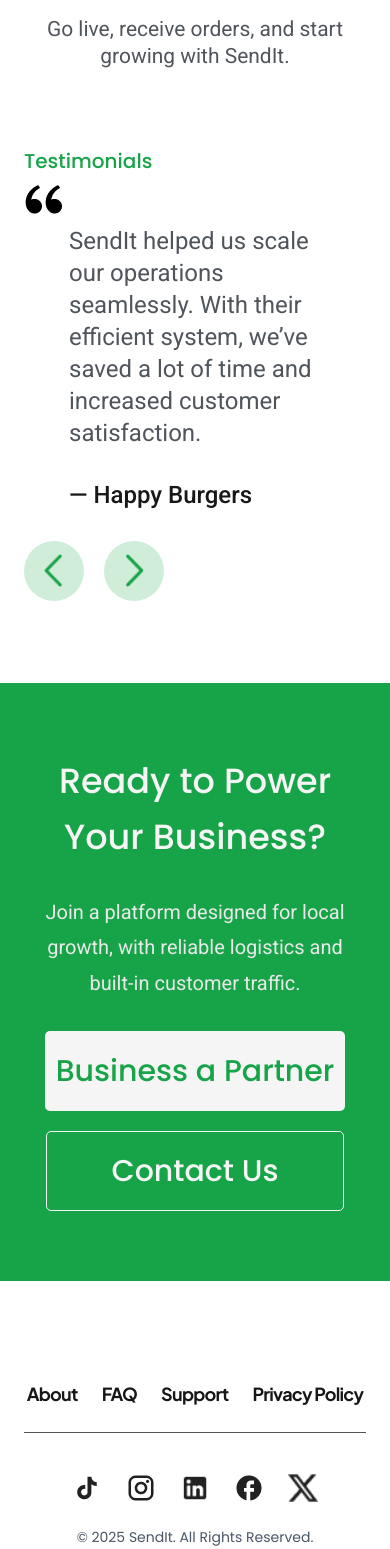
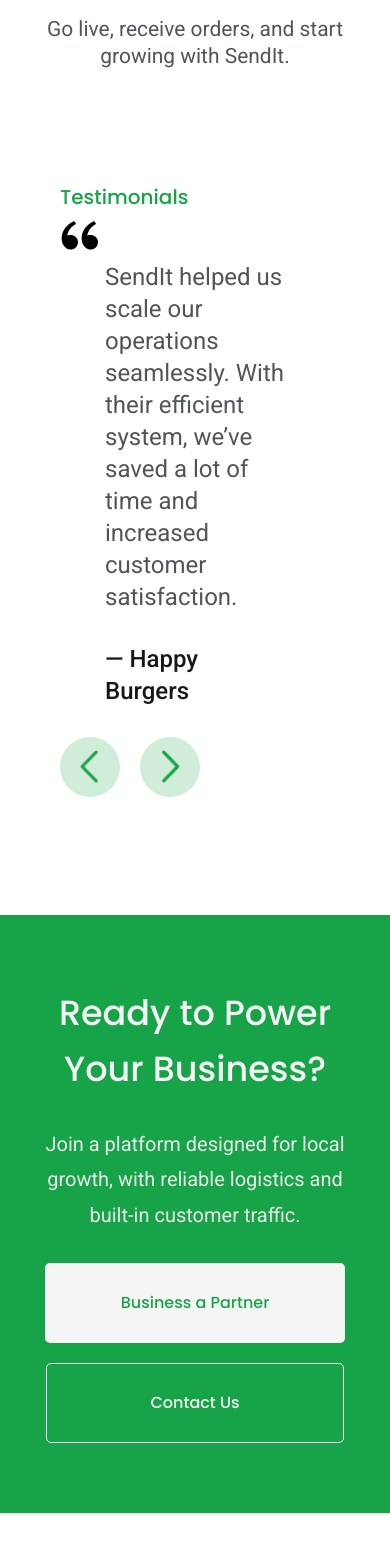
Before and after one commit to NanaAmpomahArhin/sendit-website, a Next.js app in the folder sendit-website/: page /partners in a window 390 px wide. Shown: the part 3632-5181 px from the top of the page. Built offline with nearby package versions, Linux system fonts and the light colour scheme.

Commit message:
changed alignments

```diff
--- a/sendit-website/app/partners/page.jsx
+++ b/sendit-website/app/partners/page.jsx
@@ -165,7 +165,7 @@ const BecomeOurPartner = () => {
           ))}
         </div>
       </section>
-      <section className="flex flex-nowrap items-center lg:px-[200px] 2xl:px-30 2xl:items-start">
+      <section className="flex flex-nowrap items-center justify-center lg:px-[200px] m-auto 2xl:px-30 2xl:items-start">
         <Testimonials />
         <Image
           src="/assets/images/baker.png"
@@ -184,10 +184,10 @@ const BecomeOurPartner = () => {
           built-in customer traffic.
         </p>
         <div className="flex flex-wrap items-center justify-center gap-y-[20px] gap-x-[20px] xl:gap-x-[40px]">
-          <button className=" h-[80px] w-[300px] xl:h-[96px] rounded-[5px] p-[10px] bg-[#F5F5F5] text-[#17A448] text-mono font-medium text-[16px] text-[30px] leading-[40.46px] tracking-[0px] text-center">
+          <button className=" h-[80px] w-[300px] xl:h-[96px] rounded-[5px] p-[10px] bg-[#F5F5F5] text-[#17A448] text-mono font-medium text-[16px] sm:text-[30px] leading-[40.46px] tracking-[0px] text-center">
             Business a Partner
           </button>
-          <button className=" h-[80px] w-[298px] xl:h-[96px] rounded-[5px] border border-[#F5F5F5] p-[10px] text-[#F5F5F5] text-mono font-medium text-[16px] text-[30px] leading-[40.46px] tracking-[0px] text-center">
+          <button className=" h-[80px] w-[298px] xl:h-[96px] rounded-[5px] border border-[#F5F5F5] p-[10px] text-[#F5F5F5] text-mono font-medium text-[16px] sm:text-[30px] leading-[40.46px] tracking-[0px] text-center">
             Contact Us
           </button>
         </div>
--- a/sendit-website/components/HomepageMiddleSection.jsx
+++ b/sendit-website/components/HomepageMiddleSection.jsx
@@ -2,7 +2,7 @@ import Image from "next/image";
 
 const HomepageMiddleSection = () => {
   return (
-    <section className="flex flex-col mt-[50px] px-4 sm:px-8 lg:px-16  md:mt-[15%]">
+    <section className="flex flex-col -mt-[7%] px-4 sm:px-8 lg:px-16   2xl:mt-[10%]">
       {/* Title Section */}
       <div className="flex flex-col justify-center items-center max-w-[843px] w-full text-center mx-auto mb-5">
         <p className="font-semibold text-2xl sm:text-4xl lg:text-[50px] font-poppins leading-tight m-0">
--- a/sendit-website/components/Testimonials.jsx
+++ b/sendit-website/components/Testimonials.jsx
@@ -52,7 +52,7 @@ export default function Testimonials() {
   }, [currentIndex]);
 
   return (
-    <div className="w-full h-auto items-center justify-center text-center p-6 2xl:px-12">
+    <div className="flex flex-col w-full h-auto items-start justify-center text-center p-15 2xl:px-12">
       <h2 className="font-poppins text-[#17A448] font-medium text-[20px] leading-[28px] tracking-[0px] text-left">
         Testimonials
       </h2>
```
